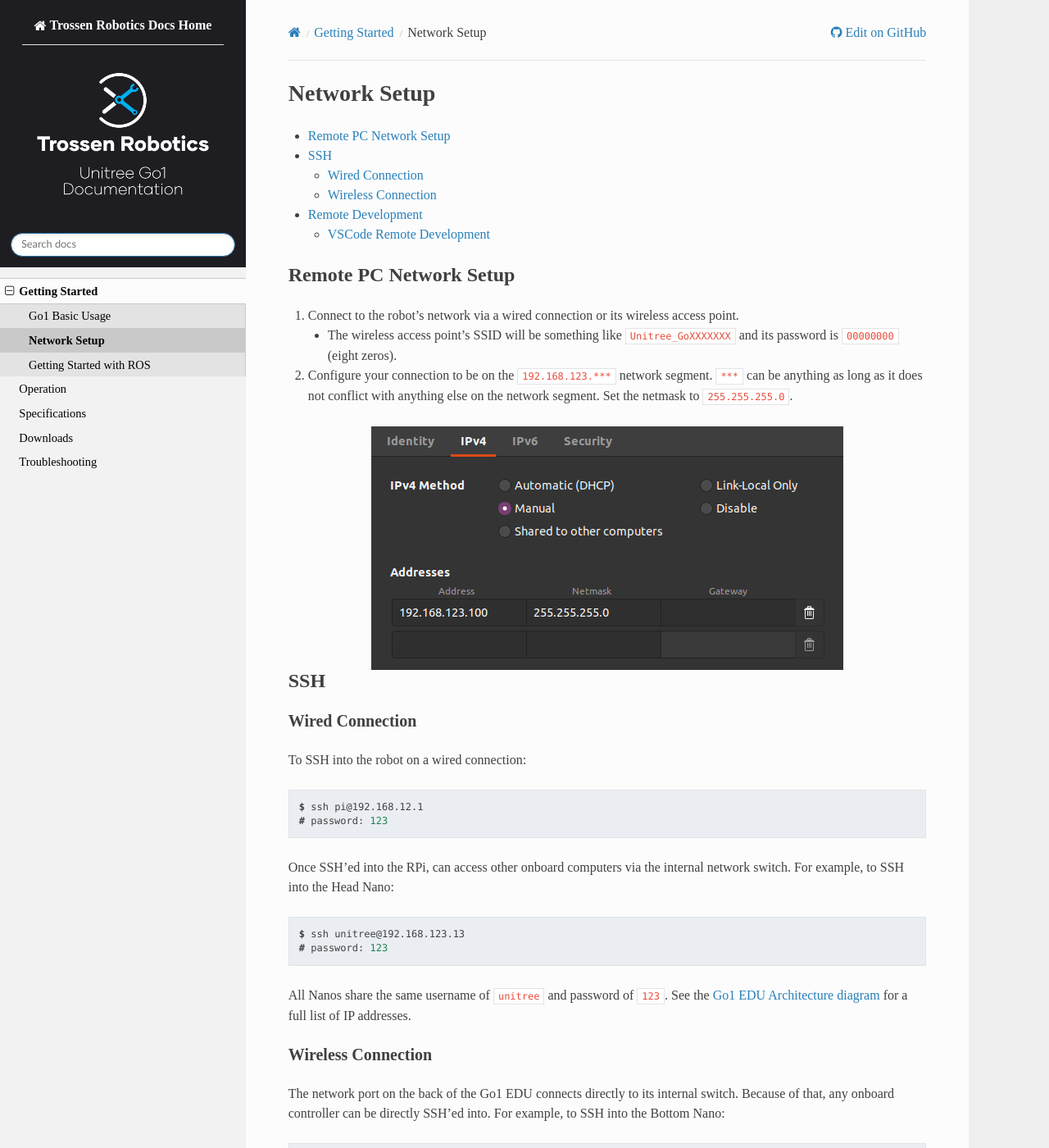
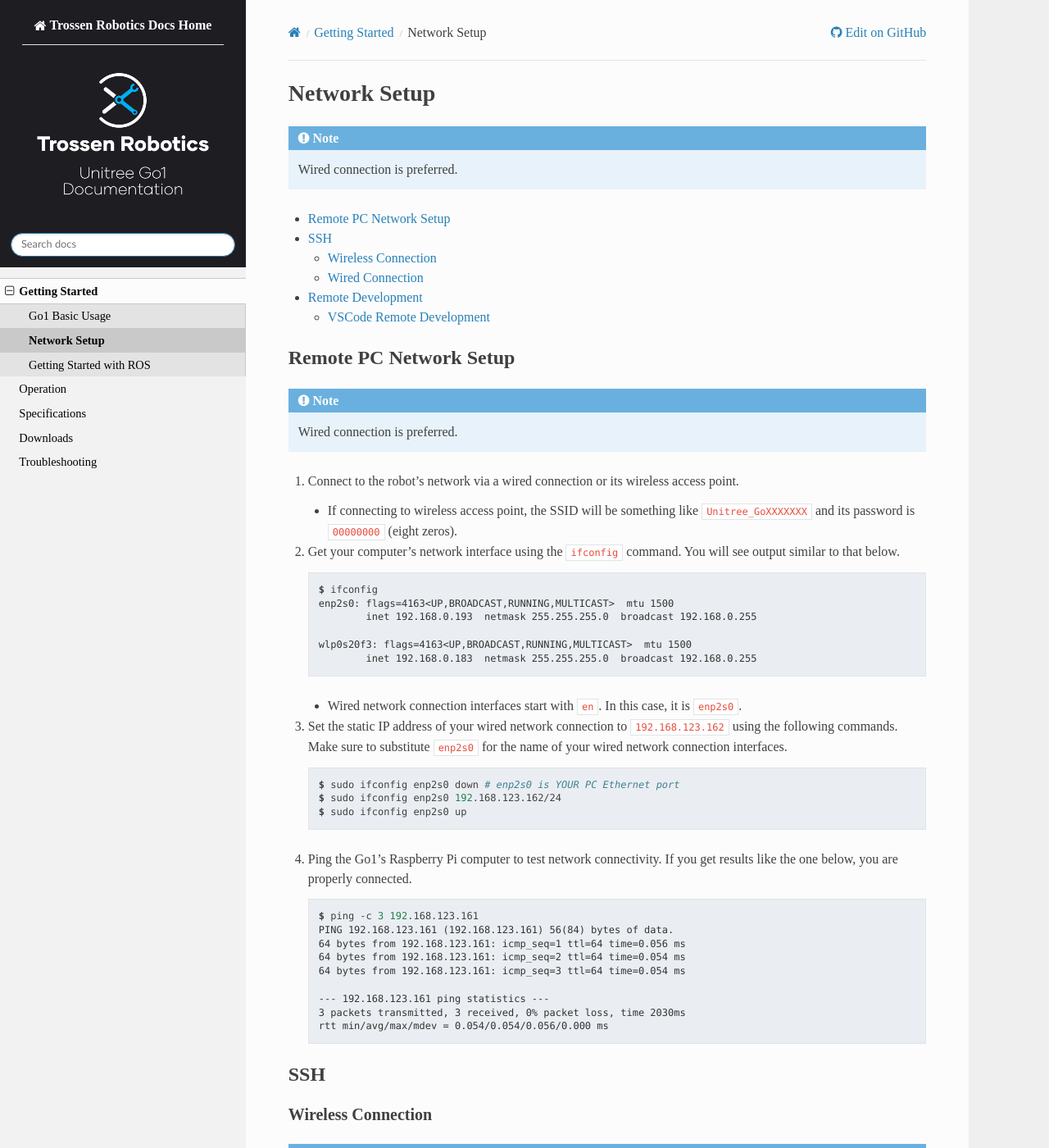
Before and after one commit to TrossenRobotics/unitree_go1_docs, a Sphinx documentation site: the page built from docs/getting_started/network.rst, in a window 1280 px wide and 1400 px high. Shown: the whole window at 82% size. Built offline with Sphinx 7.4.7 and the Read the Docs theme 2.0.0, drawn with Linux system fonts in a browser that asks for light colours; some web fonts are replaced; formulas are drawn with MathJax 3; some of the changed text lies outside the part shown.

Commit message:
Add more network setup details

```diff
--- a/docs/getting_started/network.rst
+++ b/docs/getting_started/network.rst
@@ -1,6 +1,10 @@
 =============
 Network Setup
 =============
+
+.. note::
+
+    Wired connection is preferred.
 
 .. contents::
     :local:
@@ -8,22 +12,62 @@
 Remote PC Network Setup
 =======================
 
+.. note::
+
+    Wired connection is preferred.
+
 1.  Connect to the robot's network via a wired connection or its wireless access point.
 
-    *   The wireless access point's SSID will be something like ``Unitree_GoXXXXXXX`` and its password is ``00000000`` (eight zeros).
+    *   If connecting to wireless access point, the SSID will be something like ``Unitree_GoXXXXXXX`` and its password is ``00000000`` (eight zeros).
 
-2.  Configure your connection to be on the ``192.168.123.***`` network segment.
-    ``***`` can be anything as long as it does not conflict with anything else on the network segment.
-    Set the netmask to ``255.255.255.0``.
+2.  Get your computer's network interface using the ``ifconfig`` command.
+    You will see output similar to that below.
 
-.. image:: images/wired_config.png
-    :align: center
+    .. code-block:: console
+
+        $ ifconfig
+        enp2s0: flags=4163<UP,BROADCAST,RUNNING,MULTICAST>  mtu 1500
+                inet 192.168.0.193  netmask 255.255.255.0  broadcast 192.168.0.255
+
+        wlp0s20f3: flags=4163<UP,BROADCAST,RUNNING,MULTICAST>  mtu 1500
+                inet 192.168.0.183  netmask 255.255.255.0  broadcast 192.168.0.255
+
+    *   Wired network connection interfaces start with ``en``.
+        In this case, it is ``enp2s0``.
+
+3.  Set the static IP address of your wired network connection to ``192.168.123.162`` using the following commands.
+    Make sure to substitute ``enp2s0`` for the name of your wired network connection interfaces.
+
+    .. code-block:: console
+
+        $ sudo ifconfig enp2s0 down # enp2s0 is YOUR PC Ethernet port
+        $ sudo ifconfig enp2s0 192.168.123.162/24
+        $ sudo ifconfig enp2s0 up
+
+4.  Ping the Go1's Raspberry Pi computer to test network connectivity.
+    If you get results like the one below, you are properly connected.
+
+    .. code-block:: console
+
+        $ ping -c 3 192.168.123.161
+        PING 192.168.123.161 (192.168.123.161) 56(84) bytes of data.
+        64 bytes from 192.168.123.161: icmp_seq=1 ttl=64 time=0.056 ms
+        64 bytes from 192.168.123.161: icmp_seq=2 ttl=64 time=0.054 ms
+        64 bytes from 192.168.123.161: icmp_seq=3 ttl=64 time=0.054 ms
+
+        --- 192.168.123.161 ping statistics ---
+        3 packets transmitted, 3 received, 0% packet loss, time 2030ms
+        rtt min/avg/max/mdev = 0.054/0.054/0.056/0.000 ms
 
 SSH
 ===
 
-Wired Connection
-----------------
+Wireless Connection
+-------------------
+
+.. note::
+
+    Wired connection is preferred.
 
 To SSH into the robot on a wired connection:
 
@@ -43,8 +87,8 @@
 All Nanos share the same username of ``unitree`` and password of ``123``.
 See the :ref:`Go1 EDU Architecture diagram <label-go1-edu-architecture>` for a full list of IP addresses.
 
-Wireless Connection
--------------------
+Wired Connection
+----------------
 
 The network port on the back of the Go1 EDU connects directly to its internal switch.
 Because of that, any onboard controller can be directly SSH'ed into.
```
